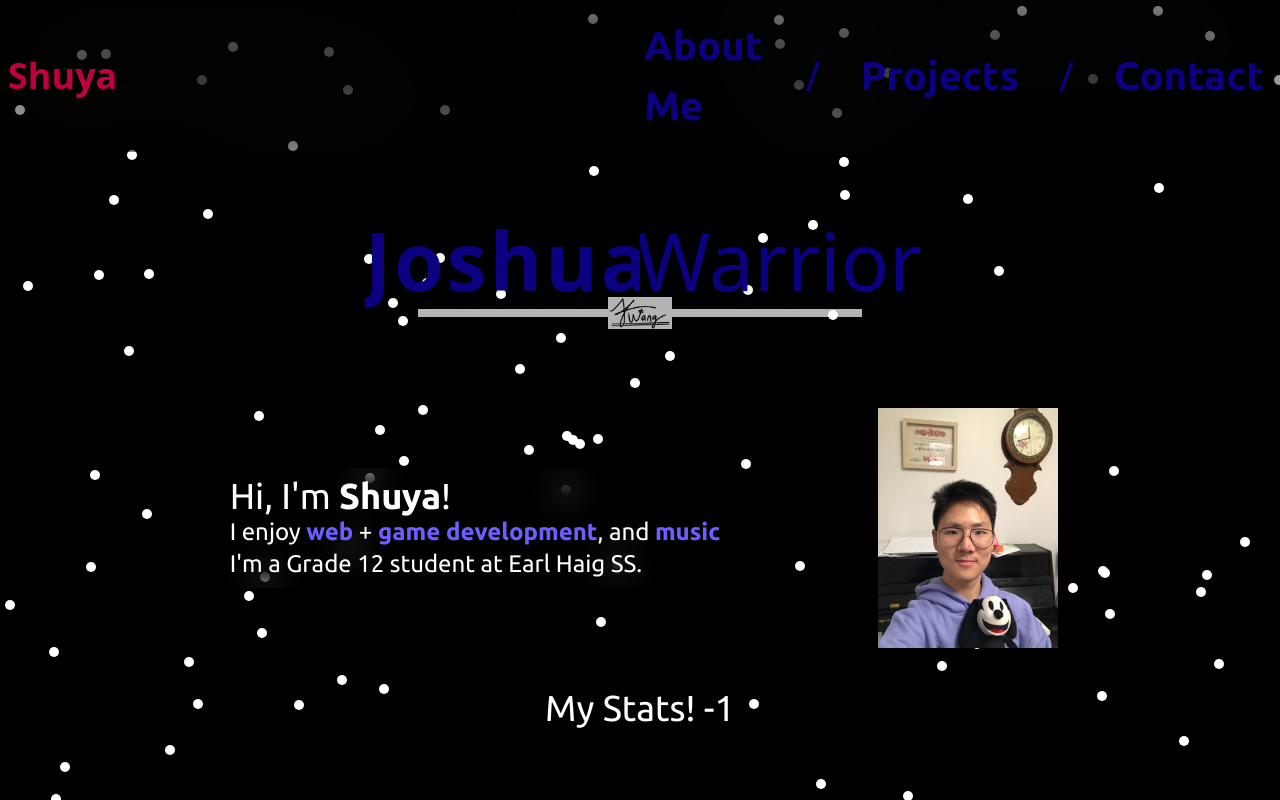
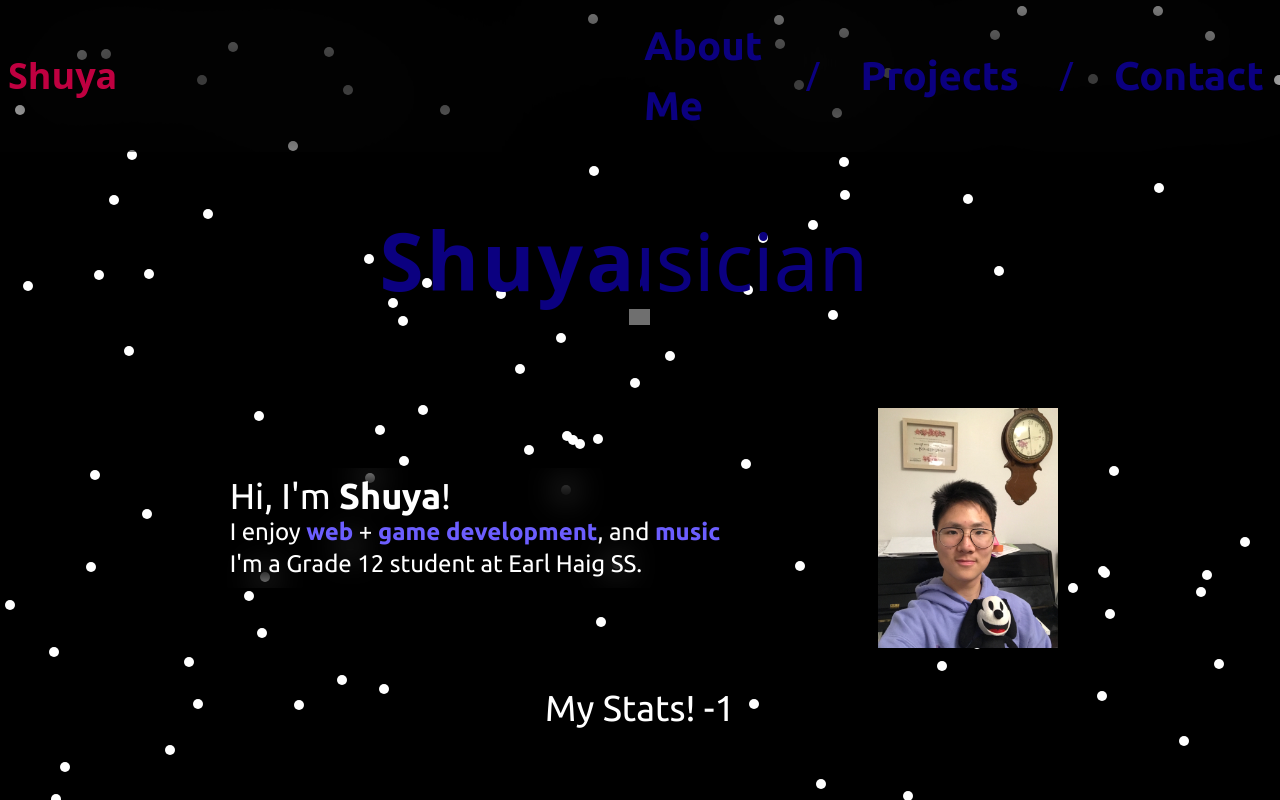
Before and after one commit to BidMusician/Portfolio, a React (Create React App) app: page / in a window 1280 px wide. Built offline with nearby package versions, Linux system fonts and the light colour scheme; no server answers.

Commit message:
updated name slider

```diff
--- a/src/components/Name.jsx
+++ b/src/components/Name.jsx
@@ -1,6 +1,7 @@
 import React, { useState, useEffect } from 'react'
 import logo from '../assets/images/logo.png';
 import logo_bg from '../assets/images/logo_bg.png';
+import thumb from '../assets/images/left-and-right.png';
 
 const Name = () => {
     const [sliderValue, setSliderValue] = useState(50);
@@ -23,7 +24,7 @@ const Name = () => {
         <style> {`
             .slider {
                 -webkit-appearance: none;
-                height: 1vh;
+                height: 0vh;
                 background: white;
                 outline: none;
                 opacity: 0.7;
@@ -32,16 +33,16 @@ const Name = () => {
             .slider::-webkit-slider-thumb {
                 -webkit-appearance: none;
                 appearance: none;
-                width: 5vw;
-                height: 15vh;
-                background: url(${logo}) no-repeat center center;
+                width: 2vw;
+                height: 2vh;
+                background: url(${thumb}) no-repeat center center;
                 background-size: contain;
                 cursor: pointer;
                 position: relative;
             }
 
             .slider::-webkit-slider-thumb:hover {
-                background: url(${logo_bg}) no-repeat center center;
+                background: url(${thumb}) no-repeat center center;
                 background-size: contain;
             }
 
@@ -76,7 +77,7 @@ const Name = () => {
                 bottom: `${window.innerWidth * 104.29 / 1600}px`,
             }}
         />
-        {/* Joshua Wang / JojoTheWarrior */}
+        {/* Name and nickname */}
         <div className="relative w-full h-full flex justify-center z-10">
             <span
                 className="absolute text-10vmin font-bold text-palette-blue z-20"
@@ -90,7 +91,7 @@ const Name = () => {
                     letterSpacing: '0.03763em'
                 }}
             >
-                Joshua Wang
+                Shuya Wang
             </span>
             <span
                 className="absolute text-10vmin text-palette-blue z-20"
@@ -103,7 +104,7 @@ const Name = () => {
                     100% 0%)`
                 }}
             >
-                JojoTheWarrior
+                BidMusician
             </span>
         </div>
     </div>
```
